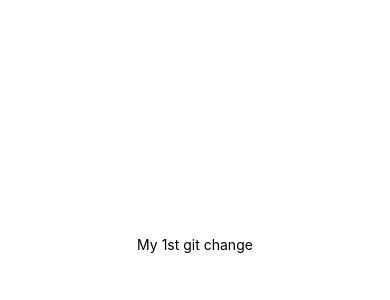
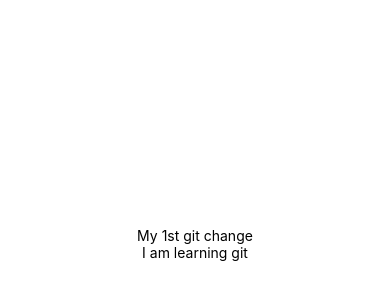
Before and after one commit to y-n-g-king/git_practice, a React Native app: screen / in a window 390 px wide. Shown: the part 178-478 px from the top of the page. Built offline with nearby package versions, Linux system fonts and the light colour scheme.

Commit message:
Added a new line

```diff
--- a/App.js
+++ b/App.js
@@ -5,6 +5,7 @@
   return (
     <View style={styles.container}>
       <Text>My 1st git change</Text>
+      <Text>I am learning git</Text>
       <StatusBar style="auto" />
     </View>
   );
```
